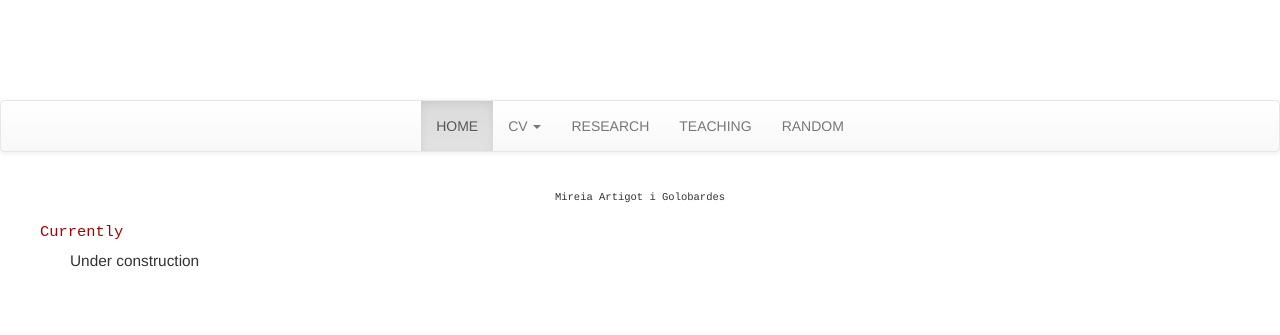
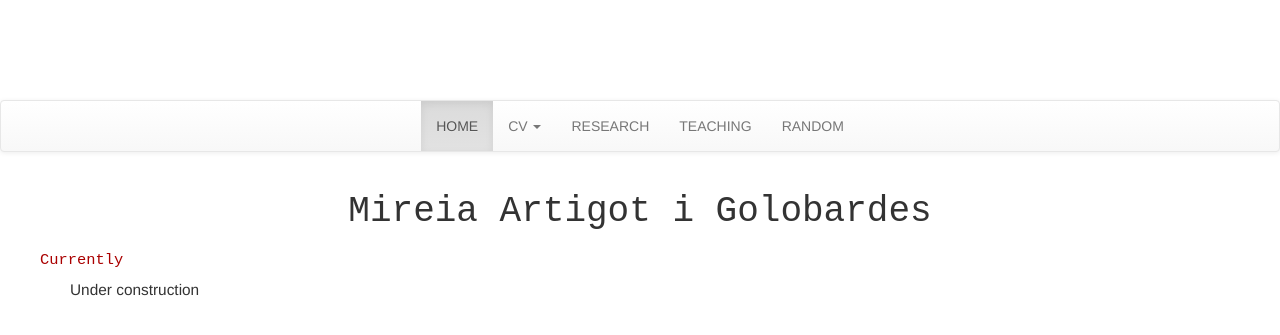
Before and after one commit to JohnPalmer/mireiaartigot, a Jekyll site: the page built from cv/en/index.md, in a window 1280 px wide. Shown: the top 335 px of the page. Built offline with Jekyll 4.4.1, drawn with Linux system fonts in a browser that asks for light colours; nearby versions of some CDN libraries.

Commit message:
Update cv_style.css

```diff
--- a/css/cv_style.css
+++ b/css/cv_style.css
@@ -1,12 +1,14 @@
-.cv h1, .cv h2,.cv h3,.cv h4, .cv h5 {
+.cv h1, .cv h2,.cv h3,.cv h4, .cv h5, .cv h6 {
 	font-weight: 400;
 	font-family: Cousine,Verdana,sans-serif;
 }
 
-.cv h1 {
+.cv h1, .cv h6 {
 	text-align: center;
-	font-family: Courier,Verdana,sans-serif;
-	font-size: .75em;
+}
+
+.cv h6 {
+	font-style: italic;
 }
 
 .cv p {
```
